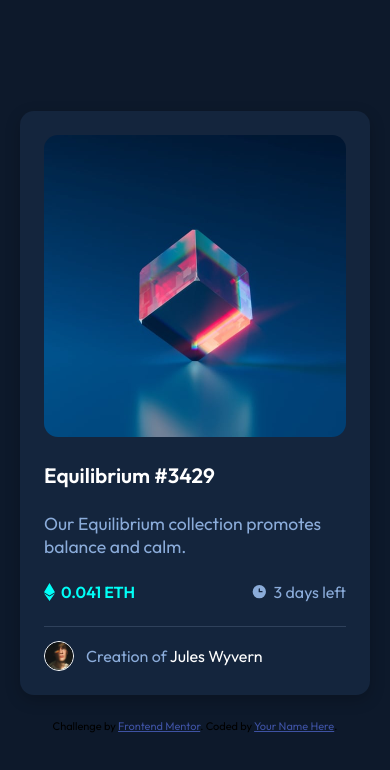
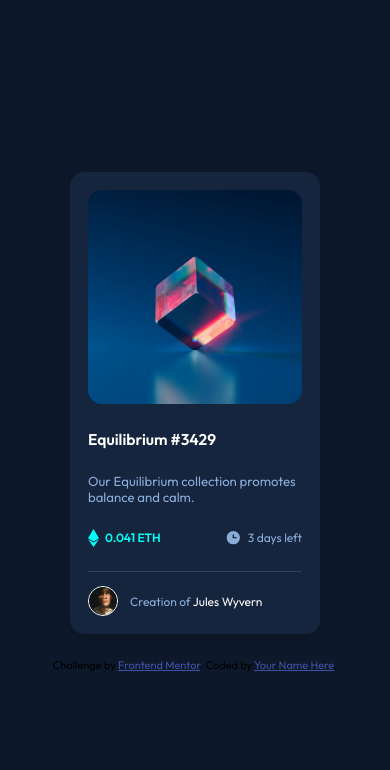
Before and after one commit to FaDiiiLeo/nft-preview-card-component-main, a plain HTML site: page index.html in a window 390 px wide. Drawn offline with Linux system fonts and the light colour scheme.

Commit message:
added media queries for responsiveness for all screen types

```diff
--- a/style.scss
+++ b/style.scss
@@ -149,8 +149,37 @@ html, body{
 }
 
 
-@media all and (max-width: 320px){
+@media all and (max-width: 2560px){
     html{
-        font-size: 70%;
+        font-size: 150%;
+    }
+    .card{
+        width: 500px;
     }
 }
+
+@media all and (max-width: 1440px){
+    html{
+        font-size: 100%;
+    }
+    .card{
+        width: 350px;
+    }
+}
+
+@media all and (max-width: 1024px){
+    .card{
+        width: 300px;
+    }
+}
+
+@media all and (max-width: 1024px){
+    html{
+        font-size: 75%;
+    }
+    .card{
+        width: 250px;
+        padding: 18px;
+    }
+
+}
```
Also changed, not shown: style.css, 1 other file.
